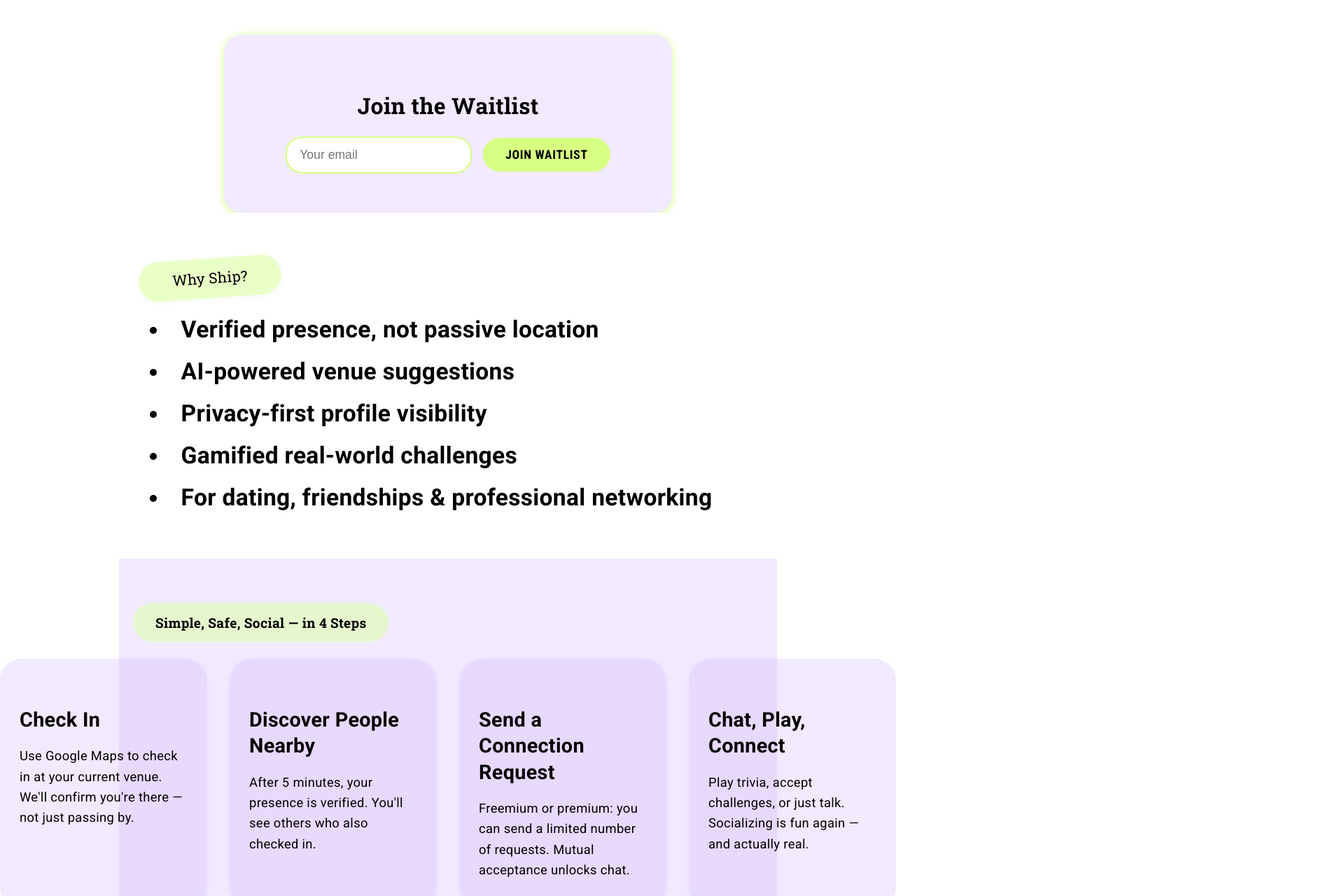
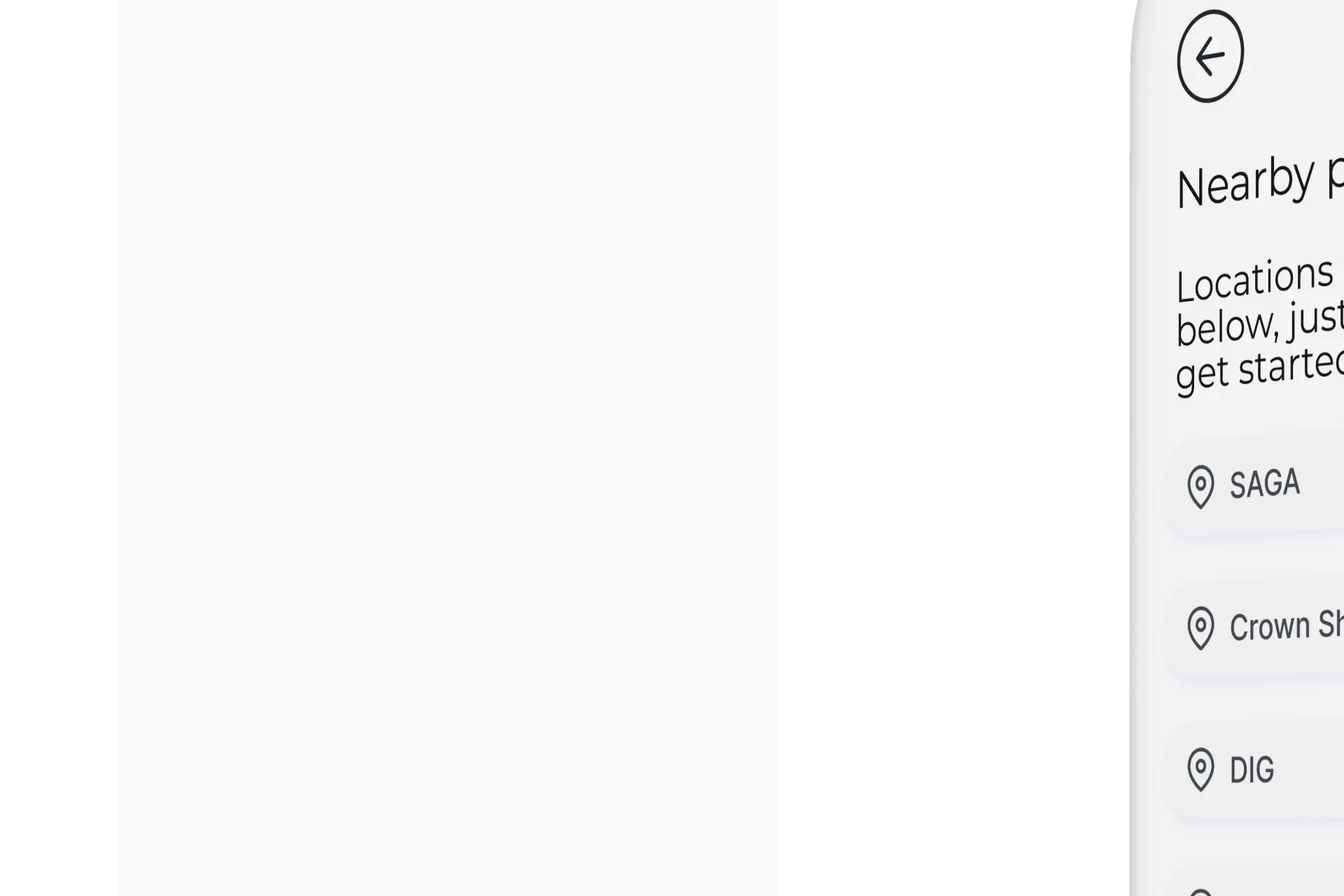
Before and after one commit to mertkilickaplan/shipWebsite, a React (Create React App) app: page / in a window 1280 px wide. Shown: the part 1520-2800 px from the top of the page at 70% size, 1920 px wide, since content can reach past the window. Built offline with nearby package versions, Linux system fonts and the light colour scheme.

Commit message:
Apply unified section layout, card grid, and feature list styling

```diff
--- a/src/App.js
+++ b/src/App.js
@@ -12,13 +12,10 @@
           <h1>Turn Proximity Into Real Possibility</h1>
           <button className="cta-btn">Coming soon to iOS and Android.</button>
         </section>
-        <section className="section feature-section">
-          <h2 className="feature-title">
-            Ship helps you discover and<br />
-            connect with real people in real places — not just profiles.
-          </h2>
-          <div className="feature-image-wrapper">
-            <img src={process.env.PUBLIC_URL + "/hero.webp"} alt="Ship App Feature" className="feature-image" />
+        <section className="section section--alt">
+          <div className="container">
+            <h2 className="section-heading">Ship helps you discover and connect with real people in real places — not just profiles.</h2>
+            <img src={process.env.PUBLIC_URL + "/hero.webp"} alt="Ship App Feature" className="mx-auto" />
           </div>
         </section>
         <section className="section waitlist-section">
@@ -28,67 +25,76 @@
             <button type="submit">Join Waitlist</button>
           </form>
         </section>
-        <section className="section why-ship-section">
-          <h2 className="why-ship-label">Why Ship?</h2>
-          <ul className="why-ship-list">
+        <section className="section">
+          <div className="container">
+            <span className="pill">Why Ship?</span>
+            <ul className="feature-list why-ship-list">
               <li>Verified presence, not passive location</li>
               <li>AI-powered venue suggestions</li>
               <li>Privacy-first profile visibility</li>
               <li>Gamified real-world challenges</li>
               <li>For dating, friendships & professional networking</li>
             </ul>
+          </div>
         </section>
-        <section className="section steps-section">
-          <h2 className="steps-header">Simple, Safe, Social — in 4 Steps</h2>
-          <div className="steps-cards">
-            <section className="step-card">
+        <section className="section">
+          <div className="container">
+            <span className="pill">Simple, Safe, Social — in 4 Steps</span>
+            <div className="card-grid">
+              <div className="card">
                 <h3>Check In</h3>
                 <p>Use Google Maps to check in at your current venue. We'll confirm you're there — not just passing by.</p>
-            </section>
-            <section className="step-card">
+              </div>
+              <div className="card">
                 <h3>Discover People Nearby</h3>
                 <p>After 5 minutes, your presence is verified. You'll see others who also checked in.</p>
-            </section>
-            <section className="step-card">
+              </div>
+              <div className="card">
                 <h3>Send a Connection Request</h3>
                 <p>Freemium or premium: you can send a limited number of requests. Mutual acceptance unlocks chat.</p>
-            </section>
-            <section className="step-card">
+              </div>
+              <div className="card">
                 <h3>Chat, Play, Connect</h3>
                 <p>Play trivia, accept challenges, or just talk. Socializing is fun again — and actually real.</p>
-            </section>
+              </div>
+            </div>
           </div>
         </section>
-        <section className="section social-engine-section">
-          <h2 className="social-engine-title">More than a Dating App — It's a Social Engine.</h2>
-          <ul className="social-engine-list">
+        <section className="section section--alt">
+          <div className="container">
+            <h2 className="section-heading">More than a Dating App — It's a Social Engine.</h2>
+            <ul className="feature-list">
               <li>Verified Check-Ins: Ensure authenticity through location verification.</li>
               <li>Only Visible When Present: You're only visible during real-world check-ins.</li>
               <li>AI Agent Recommendations: Best venues, times, and people — tailored for you.</li>
               <li>Gamified Challenges: Meet others through trivia, emoji games & live tasks.</li>
               <li>Consent-Based Chat: No unsolicited messages. You're in control.</li>
             </ul>
+          </div>
         </section>
         <div className="marquee-container">
           <div className="marquee">
             <div className="marquee-content-wrapper">
-              <div className="marquee-content">Fair, Flexible, and Worth It. 💗&nbsp;&nbsp; Fair, Flexible, and Worth It. 💗&nbsp;&nbsp; Fair, Flexible, and Worth It. 💗&nbsp;&nbsp; Fair, Flexible, and Worth It. 💗&nbsp;&nbsp; Fair, Flexible, and Worth It. 💗&nbsp;&nbsp; Fair, Flexible, and Worth It. ��&nbsp;&nbsp;</div>
+              <div className="marquee-content">Fair, Flexible, and Worth It. 💗&nbsp;&nbsp; Fair, Flexible, and Worth It. 💗&nbsp;&nbsp; Fair, Flexible, and Worth It. 💗&nbsp;&nbsp; Fair, Flexible, and Worth It. 💗&nbsp;&nbsp; Fair, Flexible, and Worth It. 💗&nbsp;&nbsp; Fair, Flexible, and Worth It. 💗&nbsp;&nbsp;</div>
               <div className="marquee-content">Fair, Flexible, and Worth It. 💗&nbsp;&nbsp; Fair, Flexible, and Worth It. 💗&nbsp;&nbsp; Fair, Flexible, and Worth It. 💗&nbsp;&nbsp; Fair, Flexible, and Worth It. 💗&nbsp;&nbsp; Fair, Flexible, and Worth It. 💗&nbsp;&nbsp; Fair, Flexible, and Worth It. 💗&nbsp;&nbsp;</div>
             </div>
           </div>
         </div>
-        <section className="section premium-section">
-          <h2 className="premium-label">Premium Benefits</h2>
-          <ul className="premium-list">
+        <section className="section">
+          <div className="container">
+            <span className="pill">Premium Benefits</span>
+            <ul className="feature-list">
               <li>See venue gender ratios and check-in volume</li>
               <li>Use private mode</li>
               <li>Get AI timing suggestions</li>
               <li>More daily connection requests</li>
               <li>Access premium challenges and exclusive games</li>
             </ul>
+          </div>
         </section>
-        <section className="section contact-section">
-          <h2 className="contact-title">Let's Talk — or Meet IRL</h2>
+        <section className="section section--accent">
+          <div className="container max-w-3xl">
+            <h2 className="section-heading">Let's Talk — or Meet IRL</h2>
             <form className="contact-form">
               <div className="contact-row">
                 <div className="contact-field">
@@ -111,6 +117,7 @@
               <div className="contact-desc">Questions? Press inquiry? Want to partner with us? Drop us a line.</div>
               <button type="submit" className="contact-submit">Submit</button>
             </form>
+          </div>
         </section>
       </main>
     </>
--- a/src/styles.css
+++ b/src/styles.css
@@ -17,6 +17,9 @@
   --fs-500: 1.25rem; /* h5 / lead */
   --fs-400: 1rem;    /* body */
   --fs-300: .875rem; /* captions */
+
+  --section-padding: 5rem;
+  --section-padding-mobile: 3rem;
 }
 
 body {
@@ -99,3 +102,68 @@
   .hero { gap: 1.5rem; }
   .hero h1 { font-size: var(--fs-800); }  /* a bit smaller on phones      */
 }
+
+/* --- Generic wrapper -------------------------------- */
+.section {
+  padding: var(--section-padding) 1rem;
+}
+@media (max-width: 640px) {
+  .section { padding: var(--section-padding-mobile) 1rem; }
+}
+
+/* --- Section width & centering ---------------------- */
+.container {
+  width: min(1100px, 100%);
+  margin-inline: auto;
+}
+
+/* --- Headings --------------------------------------- */
+.section h2,
+.section-heading {
+  font: 700 var(--fs-800)/1.2 var(--ff-slab);
+  text-align: center;
+  margin-block: 0 3rem;
+}
+
+/* --- Bullet / feature lists ------------------------- */
+.feature-list {
+  list-style: disc;
+  margin-inline: 1.25rem;
+}
+.feature-list li {
+  font-size: var(--fs-500);
+  margin-block: 1rem;
+}
+
+/* --- Card grid (e.g. 4 Steps) ----------------------- */
+.card-grid {
+  display: grid;
+  gap: 2rem;
+  grid-template-columns: repeat(auto-fit, minmax(240px, 1fr));
+}
+.card {
+  background: var(--accent);
+  border-radius: 1.5rem;
+  padding: 2rem;
+}
+.card h3 {
+  font: 700 var(--fs-600)/1.25 var(--ff-sans);
+  margin-bottom: .75rem;
+}
+
+/* --- Alternating section backgrounds ---------------- */
+.section--alt { background: #fafafa; }
+.section--accent { background: var(--accent); }
+
+/* --- Pills & utilities ------------------------------ */
+.pill {
+  display: inline-block;
+  background: var(--primary);
+  color: var(--text);
+  padding: .5rem 1.25rem;
+  border-radius: 9999px;
+  font: 500 var(--fs-400)/1 var(--ff-condensed);
+  margin-bottom: 2.5rem;
+}
+.mx-auto { margin-inline: auto; }
+.max-w-3xl { max-width: 48rem; }
```
Lines whose indentation alone changed are shown as unchanged.
